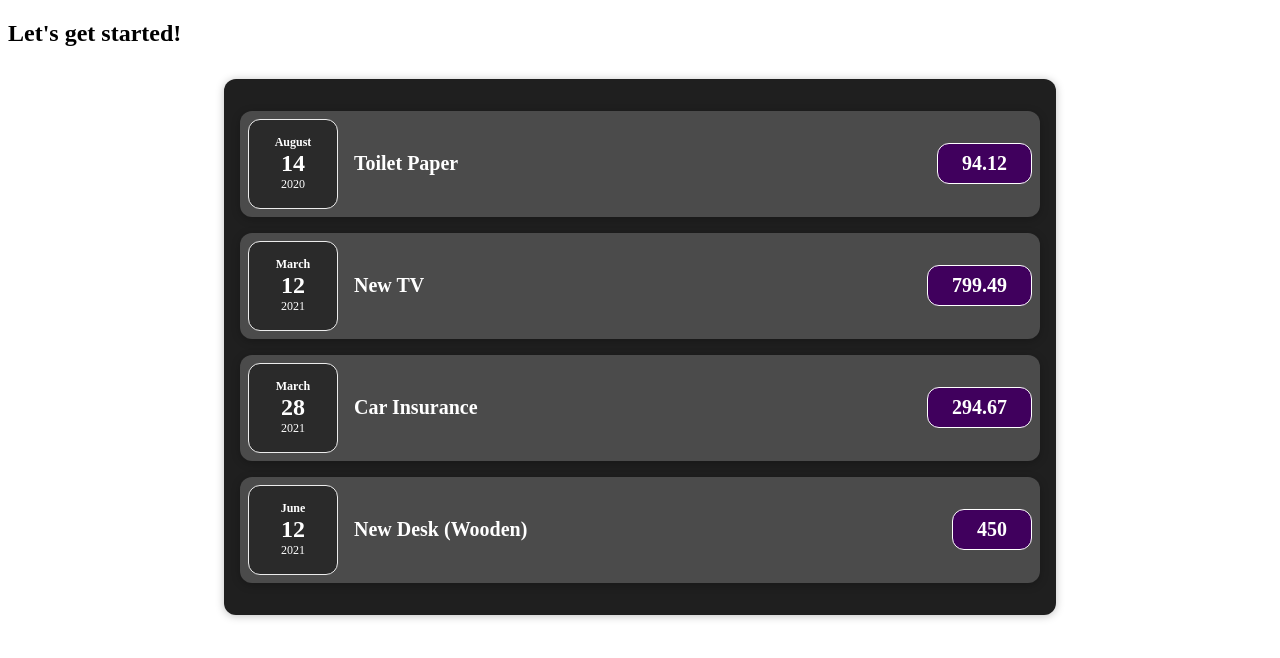
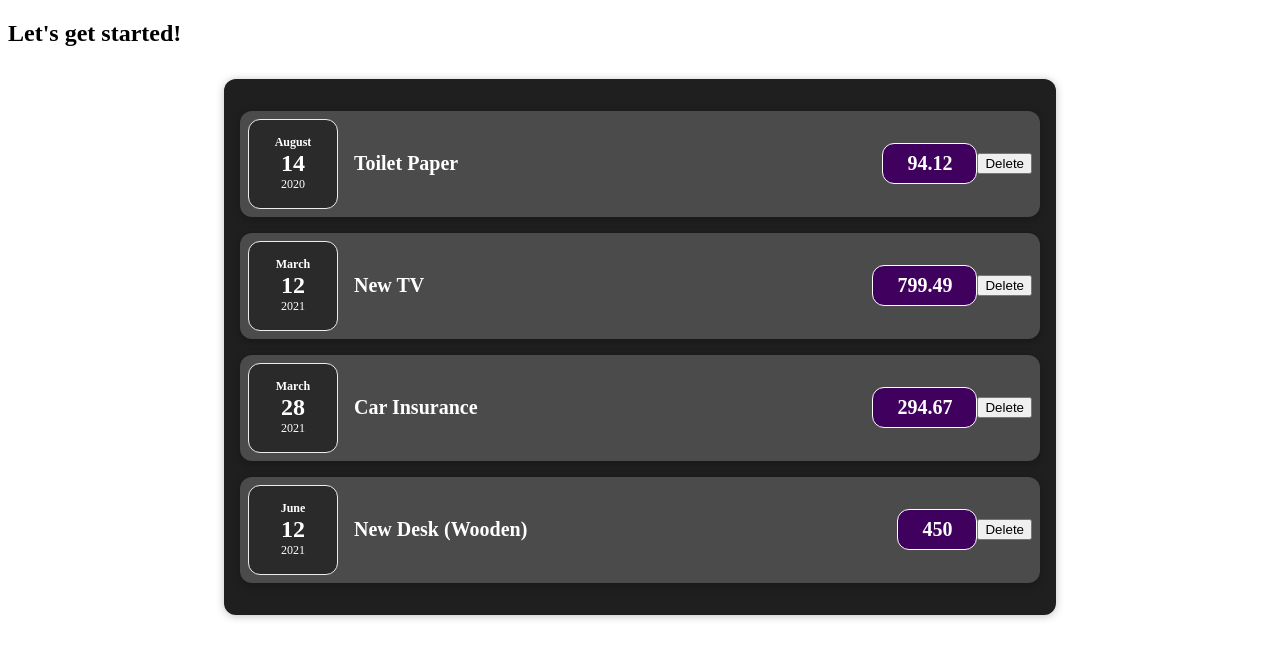
Before and after one commit to Rahulraj186/Expense-Tracker-React, a React (Create React App) app: page / in a window 1280 px wide. Shown: the top 658 px of the page. Built offline with nearby package versions, Linux system fonts and the light colour scheme.

Commit message:
Delete Button is Added

```diff
--- a/src/Components/Expenses/ExpenseItems.js
+++ b/src/Components/Expenses/ExpenseItems.js
@@ -2,6 +2,10 @@ import "./ExpenseItems.css";
 import ExpenseDate from "./ExpenseDate";
 import ExpenseDetails from "./ExpenseDetails";
 function ExpenseItems(props) {
+  const deleteExpense = () => {
+    //const item = document.getElementsByClassName("expesne-name");
+    console.log("Cilcked Delete Button");
+  };
   return (
     <div className="expense-item">
       <ExpenseDate date={props.date} />
@@ -10,6 +14,7 @@ function ExpenseItems(props) {
         location={props.location}
         amount={props.amount}
       />
+      <button onClick={deleteExpense}>Delete</button>
     </div>
   );
 }
```
